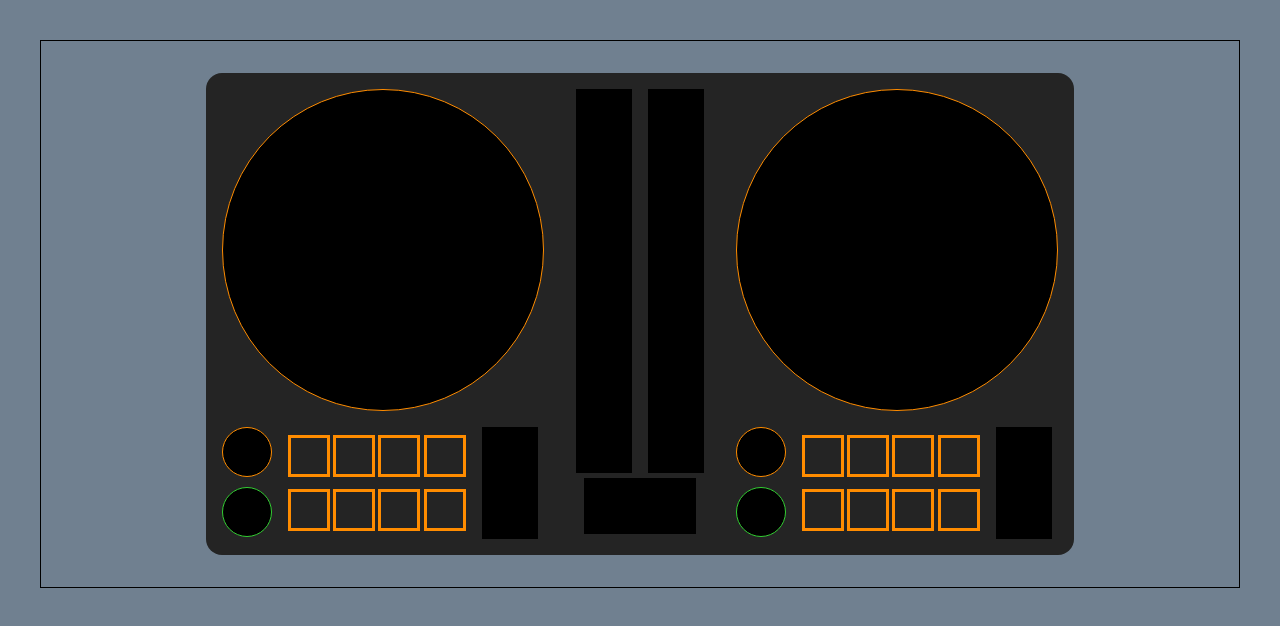
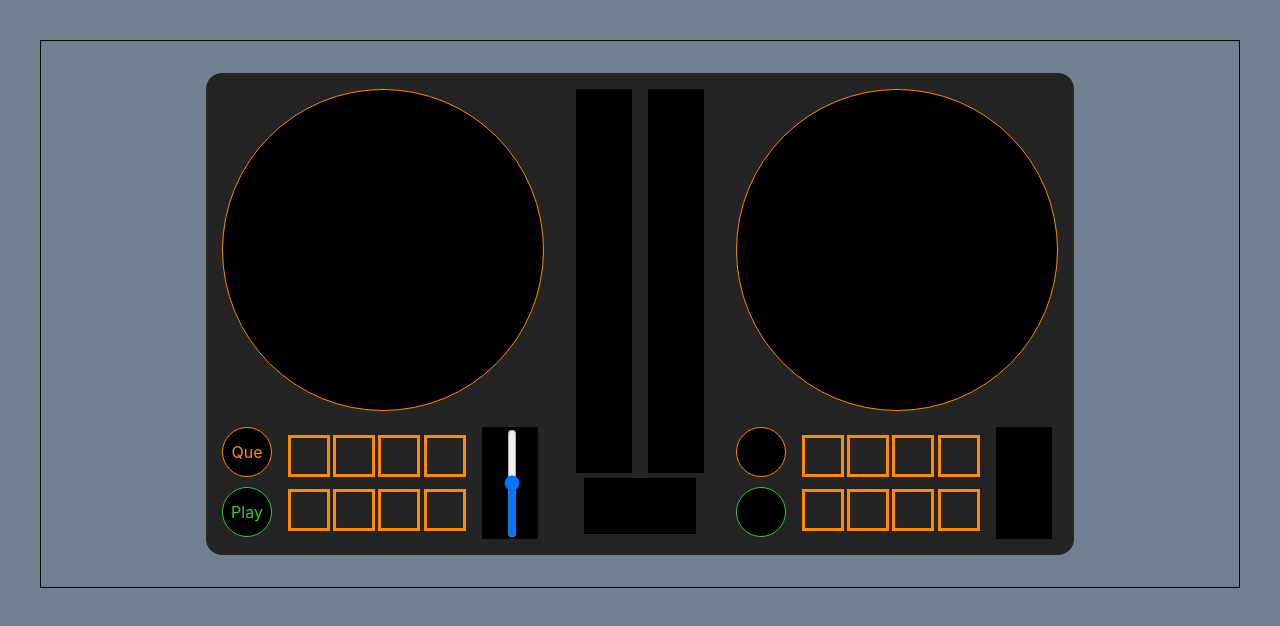
Before and after one commit to Suchti18/dj_controller, a React (Vite) app: page / in a window 1280 px wide. Shown: the top 626 px of the page. Built offline with nearby package versions, Linux system fonts and the light colour scheme.

Commit message:
Added selection of audio file and starting them

```diff
--- a/src/App.css
+++ b/src/App.css
@@ -2,6 +2,10 @@
   margin: 0 auto;
   padding: 2rem;
   text-align: center;
+}
+
+.hidden {
+  opacity: 0;
 }
 
 .controller {
@@ -55,6 +59,7 @@
 .startMusicButtons {
   display: grid;
   grid-gap: 0.5rem;
+  cursor: default;
 }
 
 .startButton {
@@ -63,6 +68,10 @@
   height: 3rem;
   width: 3rem;
   border-radius: 50%;
+  color: limegreen;
+  display: flex;
+  justify-content: center;
+  align-items: center;
 }
 
 .queButton {
@@ -71,6 +80,10 @@
   height: 3rem;
   width: 3rem;
   border-radius: 50%;
+  color: darkorange;
+  display: flex;
+  justify-content: center;
+  align-items: center;
 }
 
 .fxButtons {
@@ -95,6 +108,14 @@
   width: 3.5rem;
 }
 
+.tempoSlider > input[type=range] {
+  writing-mode: vertical-lr;
+  direction: rtl;
+  vertical-align: middle;
+  height: 6.8rem;
+  width: 3.5rem;
+}
+
 .center {
   display: grid;
   justify-items: center;
--- a/src/App.tsx
+++ b/src/App.tsx
@@ -1,21 +1,55 @@
 import './App.css'
+import {useRef, useState} from "react";
+import * as React from "react";
 
 function App() {
+    const inputRef = useRef(null);
+    const audioRef = useRef<HTMLAudioElement>(null);
+    const [audioSrc, setAudioSrc] = useState<string | null>(null);
 
-  return (
+    const handlePlay = () => {
+        if(audioRef.current?.paused) {
+            audioRef.current?.play();
+        } else {
+            audioRef.current?.pause();
+        }
+    };
+
+    const handleClick = () => {
+        // eslint-disable-next-line @typescript-eslint/ban-ts-comment
+        // @ts-expect-error
+        inputRef.current?.click();
+    };
+
+    const handleFileChange = (e: React.ChangeEvent<HTMLInputElement>) => {
+        const file = e.target.files?.[0];
+        if (file) {
+            const url = URL.createObjectURL(file);
+            setAudioSrc(url);
+        }
+    };
+
+    return (
     <>
       <div className="controller">
           <div className="left">
-              <div className="jogwheel">
+              <div className="jogwheel" onClick={handleClick}>
+                  <input type="file" accept="video/*, audio/*" ref={inputRef} onChange={handleFileChange} className="hidden"/>
+
+                  {audioSrc && (
+                      <audio src={audioSrc} ref={audioRef} className="hidden">
+                          Dein Browser unterstützt kein Audio.
+                      </audio>
+                  )}
 
               </div>
               <div className="controls">
                   <div className="startMusicButtons">
                       <div className="queButton">
-
+                          Que
                       </div>
-                      <div className="startButton">
-
+                      <div className="startButton" onClick={handlePlay}>
+                          Play
                       </div>
                   </div>
                   <div className="fxButtons">
@@ -29,7 +63,15 @@ function App() {
                       <div></div>
                   </div>
                   <div className="tempoSlider">
-
+                      <input
+                          type="range"
+                          min="-1"
+                          max="1"
+                          value="0"
+                          step="0.01"
+                          data-action="volume"
+                          onChange={console.log}
+                      />
                   </div>
               </div>
           </div>
```
